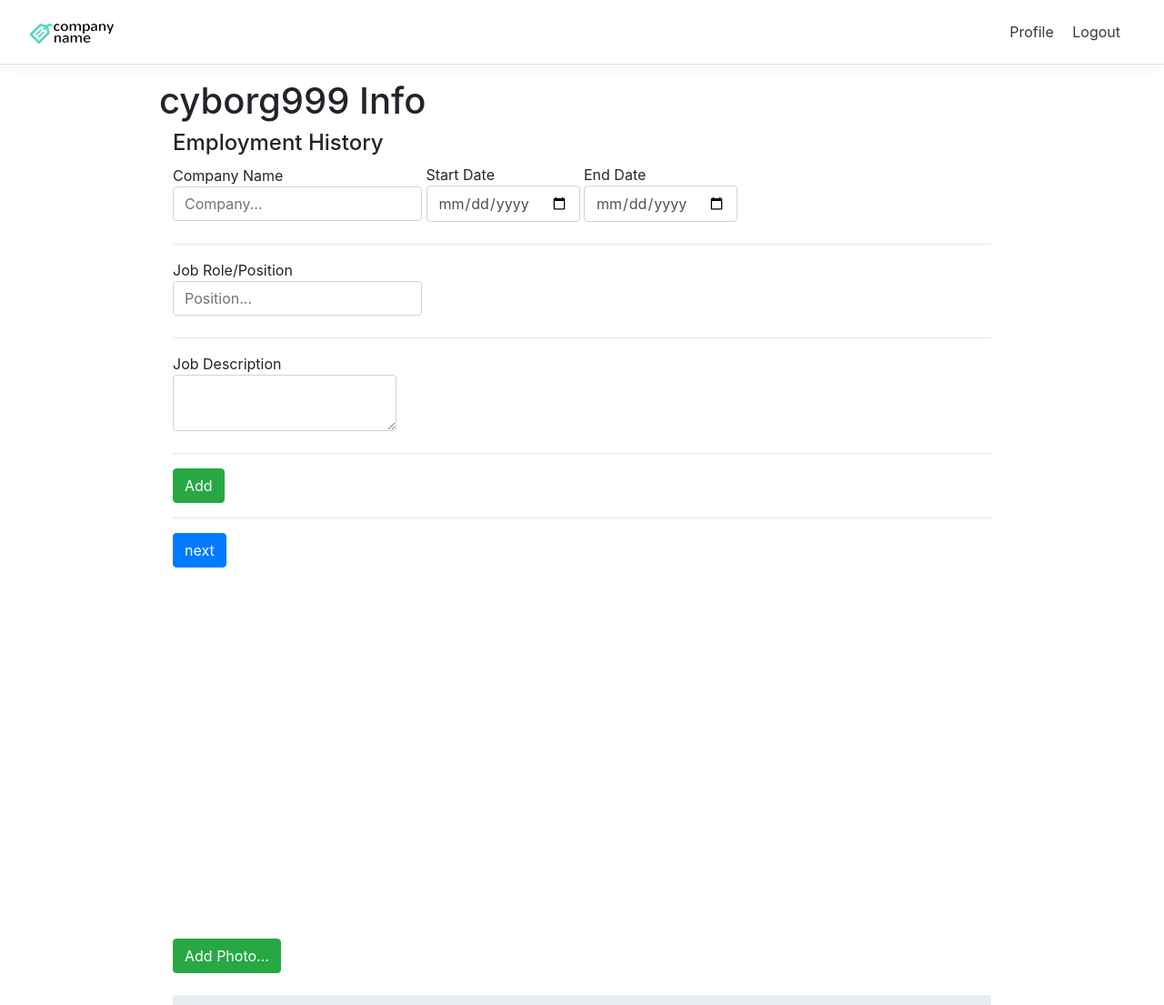
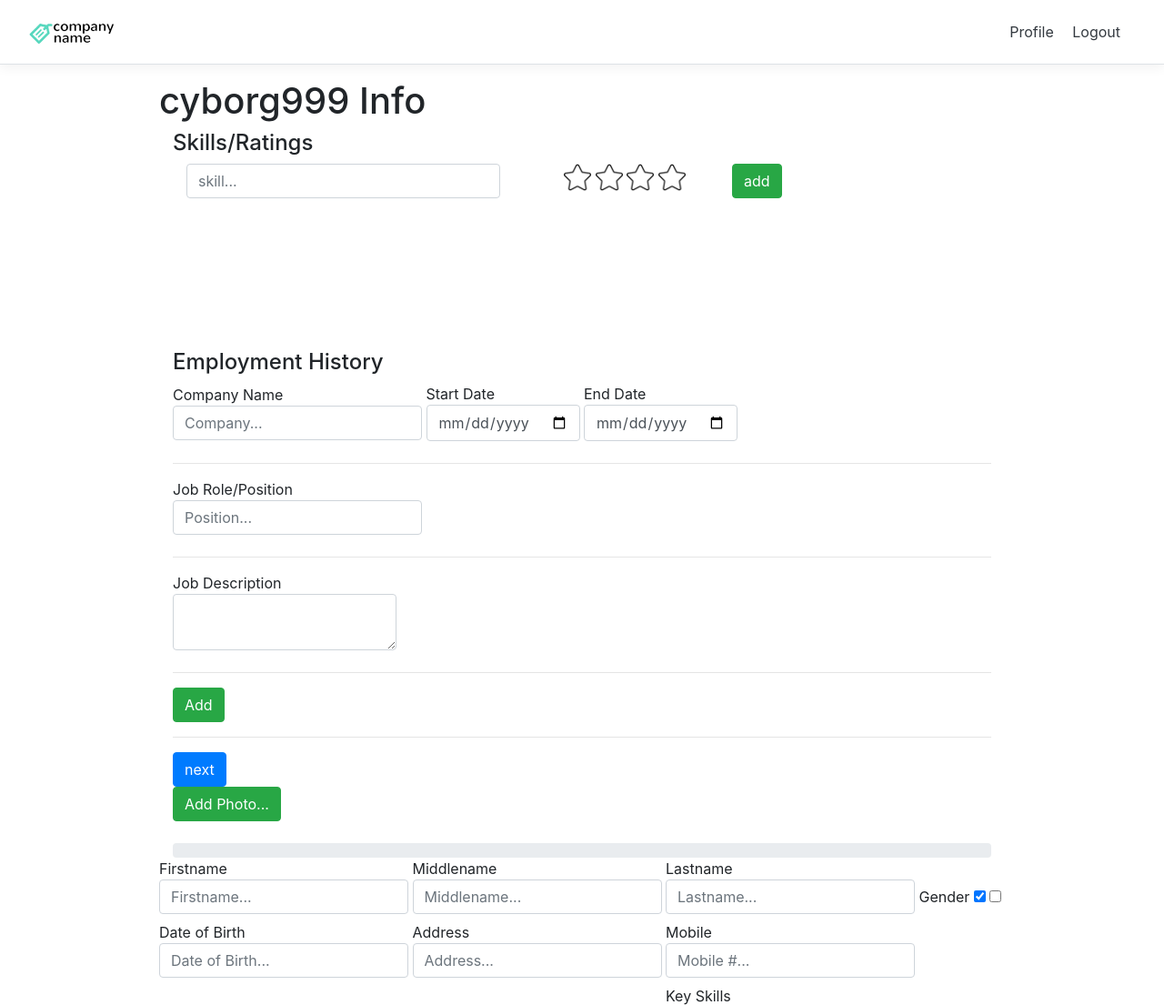
Before and after one commit to cyborg999/job, a PHP site: page /info.php in a window 1280 px wide. Shown: the top 1105 px of the page at 91% size. Run offline with PHP 8.4, Linux system fonts and the light colour scheme; a user stored in the database is signed in.

Commit message:
Added Applicant's skill/rating

```diff
--- a/info.php
+++ b/info.php
@@ -5,6 +5,87 @@
 <main class="container-fluid">
 	<section class="container">
 		<h1><?= $_SESSION['username'];?> Info</h1>
+		<div class="container">
+			<div class="row">
+				<div class="col">
+					<h4 class="display-8">Skills/Ratings</h4>
+				</div>
+			</div>
+			<div class="container">
+				<div class="row">
+					<div class="col-5">
+						<input type="text" name="skill" class="form-control" id="skillname" placeholder="skill..."/>
+					</div>
+					<div class="col-3">
+						<ul id="rating">
+							<li class="star staroff"><figure></figure></li>
+							<li class="star staroff"><figure></figure></li>
+							<li class="star staroff"><figure></figure></li>
+							<li class="star staroff"><figure></figure></li>
+						</ul>
+					</div>
+					<div class="col">
+						<input type="submit" id="addskill" class="btn btn-success" value="add"/>
+					</div>
+				</div>
+				<div class="row" >
+					<ul id="allskills"></ul>
+				</div>
+			</div>
+			<style type="text/css">
+				#allskills,
+				#rating {
+					list-style-type: none;
+				}
+				#allskills li {
+					background: #c1e1fd;
+				    padding: 5px 10px;
+				    margin: 3px;
+				    border-radius: 15px;
+				    font-size: 12px;
+				    font-weight: 600;
+				    display: initial;
+				    line-height: 2;
+				}
+				#allskills li span.closex {
+					margin-left: 10px;
+					font-size: 15px;
+				}
+				.rate {
+					font-size: 12px;
+    				color: #ff2419;
+				}
+				#allskills,
+				#rating li {
+					display: inline-block;
+					cursor: pointer;
+				}
+				.closex {
+					opacity: .7;
+					font-weight: 600;
+				}
+				.star figure {
+					width: 30px;
+					height: 30px;
+				}
+				.staroff figure {
+					background: url(./img/staroff.png) no-repeat;
+					background-size: contain;
+				}
+				.staron figure {
+					background: url(./img/staron.png) no-repeat;
+					background-size: contain;
+				}
+			</style>
+			<script type="text/html" id="skill">
+				<li class="li">[NAME]<span class="rate">([RATE])</span><span data-id="[ID]" class="closex">x</span></li>
+			</script>
+			<br>
+			<br>
+			<br>
+			<br>
+			<br>
+		</div>
 		<div class="container">
 			<div class="row">
 				<div class="col">
@@ -45,30 +126,14 @@
 		</div>
 		<script type="text/html" id="emphist">
 			<div class="col-12">
-				<a href="" data-id="[ID]"class="close">x</a>
+				<a href="" data-id="[ID]" class="close">x</a>
 				<h5 class="display-8">[COMPANY] <small>[MONTHS]</small></h5>
 				<b>[POSITION]</b>
 				<p>[DESC]</p>
 				<hr>
 			</div>
 		</script>
-		<br>
-		<br>
-		<br>
-		<br>
-		<br>
-		<br>
-		<br>
-		<br>
-		<br>
-		<br>
-		<br>
-		<br>
-		<br>
-		<br>
-		<br>
-		<br>
-		<br>
+
 		<div class="container photo">
 		    <!-- The fileinput-button span is used to style the file input field as button -->
 		    <span class="btn btn-success fileinput-button">
@@ -167,6 +232,22 @@
 		(function($){
 			$(document).ready(function(){
 				function attachListener(){
+					$(".closex").off().on("click", function(e){
+						e.preventDefault();
+
+						var me = $(this);
+						var id = me.data("id");
+
+						$.ajax({
+							url : "process.php",
+							data : { deleteSkill : true, id : id},
+							type : 'POST',
+							dataType : 'JSON',
+							success : function(res){
+								me.parents("li").remove();
+							}
+						});
+					});
 					$(".close").off().on("click", function(e){
 						e.preventDefault();
 
@@ -189,6 +270,39 @@
 
 				attachListener();
 
+				$("#addskill").on("click", function(e){
+					e.preventDefault();
+					var skill = $("#skillname").val();
+					var target = $("#allskills");
+					var rate = $("#rating").find(".staron").length;
+
+					$.ajax({
+						url : "process.php",
+						data : { addskill : true, skill : skill , rate : rate},
+						type : 'POST',
+						dataType : 'JSON',
+						success : function(res){
+							var html = $("#skill").html();
+
+							html = html.replace("[NAME]", skill).
+								replace("[ID]", res.id).
+								replace("[RATE]", rate);
+							target.append(html);
+
+							attachListener();
+						}
+					});
+
+				});
+
+				$("#rating li").on("click", function(e){
+					e.preventDefault();
+					$(".star").removeClass("staron").addClass("staroff");
+					var me = $(this);
+
+					me.addClass("staron");
+					me.prevAll().removeClass("staroff").addClass("staron");
+				});
 				$("#emphistory").on("submit", function(e){
 					e.preventDefault();
 
--- a/model.php
+++ b/model.php
@@ -26,8 +26,32 @@ class Model {
 		$this->saveSocialListener();
 		$this->addEmploymentHistoryListener();
 		$this->deleteEmploymentHistoryListener();
+		$this->addSkillListener();
+		$this->deleteSkillListener();
 		$this->addNewJobListener();
 		$this->uploadCV();
+	}
+
+	public function deleteSkillListener(){
+		if(isset($_POST['deleteSkill'])){
+			$this->db->prepare("
+					DELETE FROM skill
+					WHERE ID = ?
+				")->execute(array($_POST['id']));
+
+			die(json_encode(array("success")));
+		}
+	}
+
+	public function addSkillListener(){
+		if(isset($_POST['addskill'])){
+			$this->db->prepare("
+					INSERT INTO skill(name,level,userid)
+					VALUES(?,?,?)
+				")->execute(array($_POST['skill'],$_POST['rate'],$_SESSION['id']));
+
+			die(json_encode(array("id" => $this->db->lastInsertId())));
+		}
 	}
 
 	public function deleteEmploymentHistoryListener(){
```
Also changed, not shown: jobs.sql (+51 -1 lines), img/staroff.png (added), img/staron.png (added), 1 other file.
